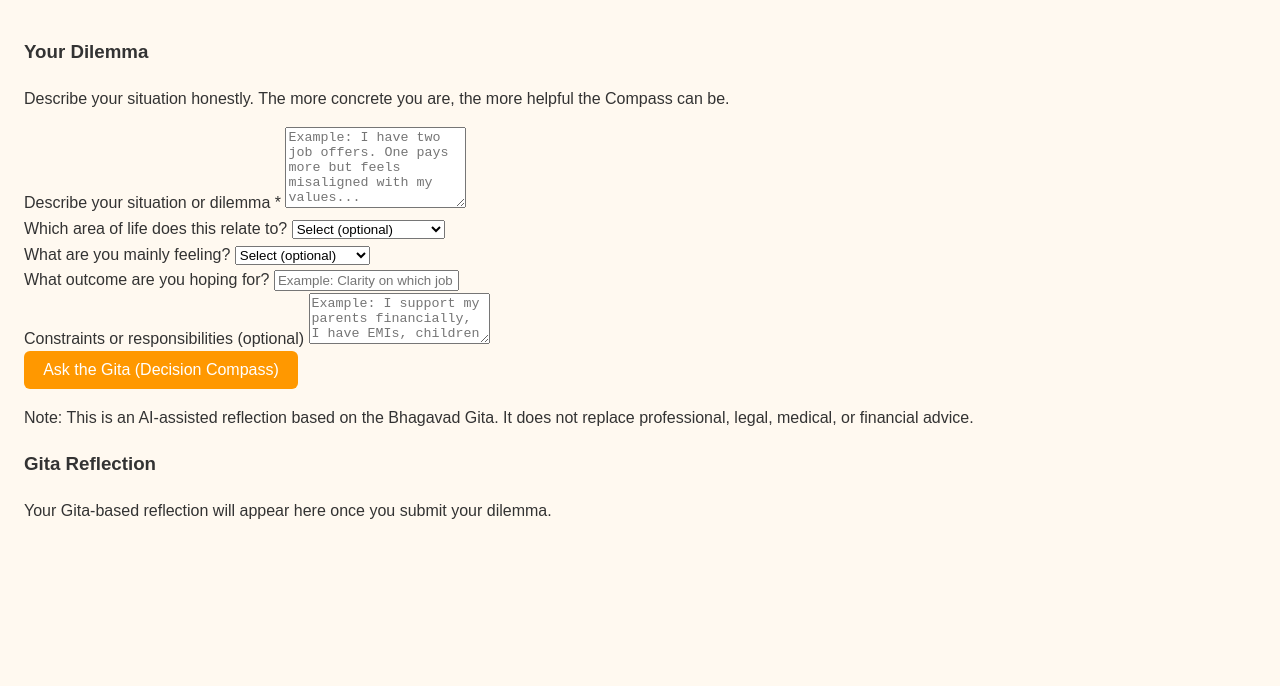
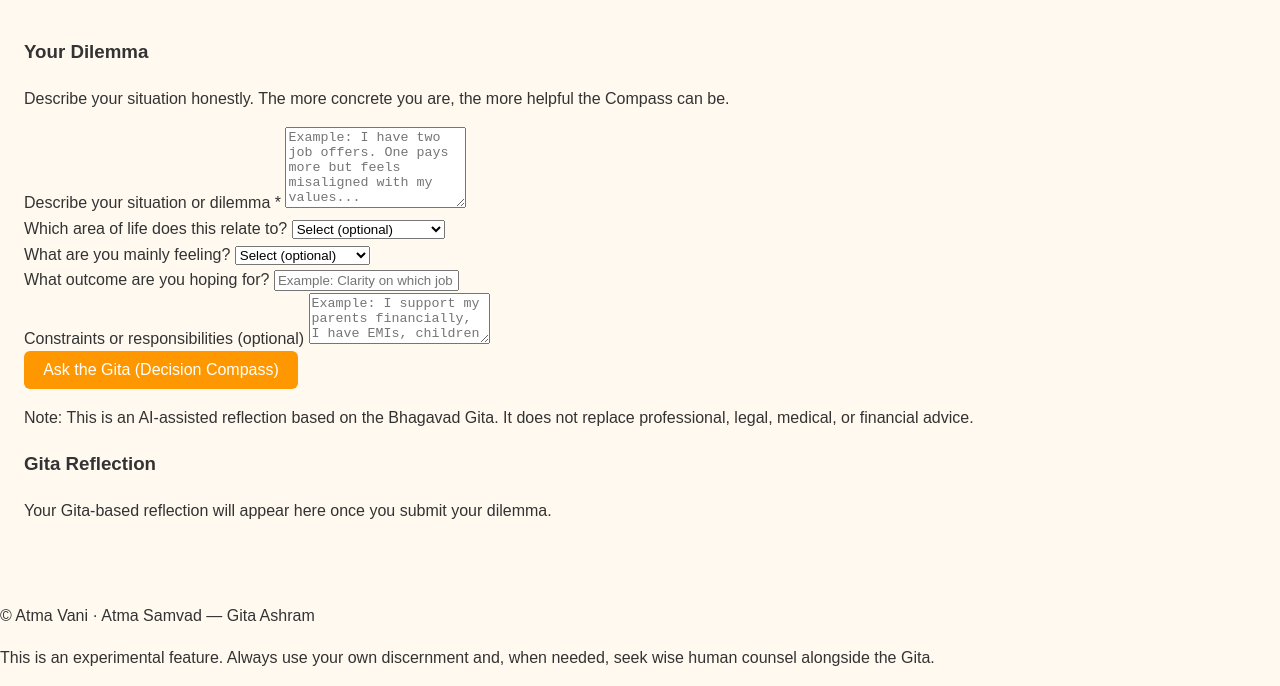
Before and after one commit to impactdigital104-hub/atma-samvad-gita-ashram-frontend, a plain HTML site: page decision-compass.html in a window 1280 px wide. Shown: the part 338-1024 px from the top of the page. Before the commit the page ends 925 px from the top, so only its background shows below. Drawn offline with Linux system fonts and the light colour scheme.

Commit message:
Update decision-compass.html

```diff
--- a/decision-compass.html
+++ b/decision-compass.html
@@ -146,3 +146,21 @@
           </div>
         </div>
       </section>
+    </main>
+
+    <!-- Footer -->
+    <footer class="site-footer">
+      <div class="site-footer-inner">
+        <p>&copy; Atma Vani · Atma Samvad — Gita Ashram</p>
+        <p class="footer-note">
+          This is an experimental feature. Always use your own discernment and,
+          when needed, seek wise human counsel alongside the Gita.
+        </p>
+      </div>
+    </footer>
+  </div>
+
+  <!-- Page Script -->
+  <script src="js/decision-compass.js" defer></script>
+</body>
+</html>
```
Lines whose indentation alone changed are shown as unchanged.
